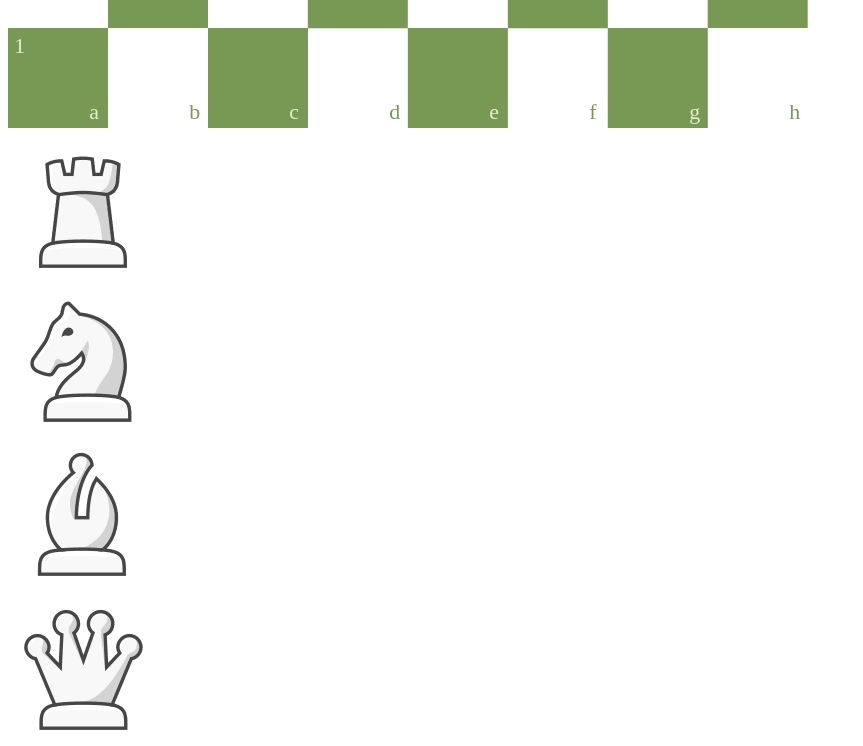
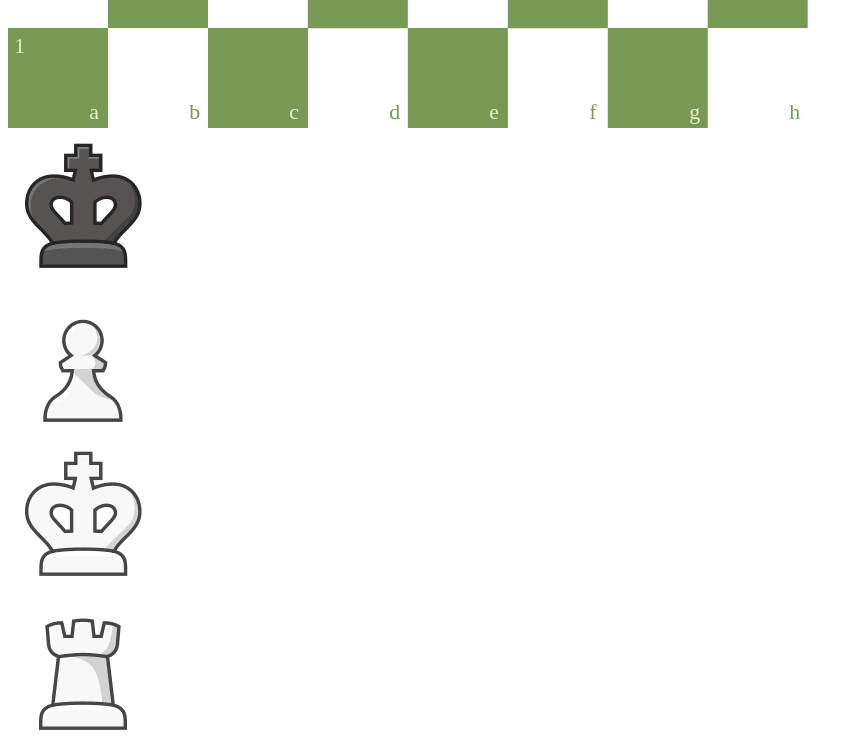
Before and after one commit to bazokhan/Chess, a React (Vite) app: page / in a window 1280 px wide. Shown: the part 680-1426 px from the top of the page, without its empty margins (0-863 px from the left). Built offline with nearby package versions, Linux system fonts and the light colour scheme.

Commit message:
add stalemate

```diff
--- a/src/components/App.tsx
+++ b/src/components/App.tsx
@@ -3,6 +3,7 @@ import { BoardProvider } from 'context/BoardContext'
 import { PositionProvider } from 'context/PositionContext'
 import { Layout } from './Layout'
 import { TurnProvider } from 'context/TurnContext'
+import { DebugProvider } from 'context/DebugContext'
 
 const App = () => {
   return (
@@ -10,9 +11,11 @@ const App = () => {
       <TurnProvider>
         <PositionProvider>
           <BoardProvider>
-            <Layout>
-              <Board />
-            </Layout>
+            <DebugProvider>
+              <Layout>
+                <Board />
+              </Layout>
+            </DebugProvider>
           </BoardProvider>
         </PositionProvider>
       </TurnProvider>
--- /dev/null
+++ b/src/context/DebugContext.tsx
@@ -0,0 +1,29 @@
+import { FC, PropsWithChildren, createContext, useContext } from 'react'
+import { useTurnContext } from './TurnContext'
+
+const DebugContext = createContext<{
+  setTurnToWhite: () => void
+  setTurnToBlack: () => void
+}>({
+  setTurnToWhite: () => {},
+  setTurnToBlack: () => {}
+})
+
+export const useDebugContext = () => useContext(DebugContext)
+
+export const DebugProvider: FC<PropsWithChildren> = ({ children }) => {
+  const { setTurn } = useTurnContext()
+  const setTurnToWhite = () => setTurn('w')
+  const setTurnToBlack = () => setTurn('b')
+
+  return (
+    <DebugContext.Provider
+      value={{
+        setTurnToWhite,
+        setTurnToBlack
+      }}
+    >
+      {children}
+    </DebugContext.Provider>
+  )
+}
--- a/src/context/PositionContext.tsx
+++ b/src/context/PositionContext.tsx
@@ -18,41 +18,14 @@ import {
   getIsWhiteKingCheckMated,
   getIsWhiteKingChecked
 } from 'utils/getChecks'
+import { parseFenPosition } from 'utils/parseFenPosition'
+import { initialPosition } from 'data/normalInitialPosition'
 
-const initialPosition: TCell[] = [
-  { square: 'a1', piece: 'wr' },
-  { square: 'b1', piece: 'wn' },
-  { square: 'c1', piece: 'wb' },
-  { square: 'd1', piece: 'wq' },
-  { square: 'e1', piece: 'wk' },
-  { square: 'f1', piece: 'wb' },
-  { square: 'g1', piece: 'wn' },
-  { square: 'h1', piece: 'wr' },
-  { square: 'a2', piece: 'wp' },
-  { square: 'b2', piece: 'wp' },
-  { square: 'c2', piece: 'wp' },
-  { square: 'd2', piece: 'wp' },
-  { square: 'e2', piece: 'wp' },
-  { square: 'f2', piece: 'wp' },
-  { square: 'g2', piece: 'wp' },
-  { square: 'h2', piece: 'wp' },
-  { square: 'a8', piece: 'br' },
-  { square: 'b8', piece: 'bn' },
-  { square: 'c8', piece: 'bb' },
-  { square: 'd8', piece: 'bq' },
-  { square: 'e8', piece: 'bk' },
-  { square: 'f8', piece: 'bb' },
-  { square: 'g8', piece: 'bn' },
-  { square: 'h8', piece: 'br' },
-  { square: 'a7', piece: 'bp' },
-  { square: 'b7', piece: 'bp' },
-  { square: 'c7', piece: 'bp' },
-  { square: 'd7', piece: 'bp' },
-  { square: 'e7', piece: 'bp' },
-  { square: 'f7', piece: 'bp' },
-  { square: 'g7', piece: 'bp' },
-  { square: 'h7', piece: 'bp' }
-]
+const positions = {
+  random: '8/3Pk3/2KN2r1/8/5n2/8/8/3R4 b - - 0 76',
+  stalemate: '3k4/3P4/3K4/8/8/8/8/7R'
+}
+const initPosition = parseFenPosition(positions.stalemate)
 
 const PositionContext = createContext<{
   position: TCell[]
@@ -67,6 +40,8 @@ const PositionContext = createContext<{
   isBlackKingInCheck: boolean
   isWhiteKingCheckMated: boolean
   isBlackKingCheckMated: boolean
+  isWhiteKingStaleMated: boolean
+  isBlackKingStaleMated: boolean
 }>({
   position: initialPosition,
   movePieceToCoordinate: () => {},
@@ -79,13 +54,14 @@ const PositionContext = createContext<{
   isWhiteKingInCheck: false,
   isBlackKingInCheck: false,
   isWhiteKingCheckMated: false,
-  isBlackKingCheckMated: false
+  isBlackKingCheckMated: false,
+  isWhiteKingStaleMated: false,
+  isBlackKingStaleMated: false
 })
 
 export const usePositionContext = () => useContext(PositionContext)
-
 export const PositionProvider: FC<PropsWithChildren> = ({ children }) => {
-  const [position, setPosition] = useState<TCell[]>(initialPosition)
+  const [position, setPosition] = useState<TCell[]>(initPosition)
   const [history, setHistory] = useState<HistoryItem[]>([])
   const [future, setFuture] = useState<HistoryItem[]>([])
   const [pgn, setPgn] = useState<string[]>([])
@@ -198,12 +174,20 @@ export const PositionProvider: FC<PropsWithChildren> = ({ children }) => {
   }, [position])
 
   const isWhiteKingCheckMated = useMemo(() => {
-    return getIsWhiteKingCheckMated({ position })
-  }, [position])
+    return getIsWhiteKingCheckMated({ position, turn })
+  }, [position, turn])
 
   const isBlackKingCheckMated = useMemo(() => {
-    return getIsBlackKingCheckMated({ position })
-  }, [position])
+    return getIsBlackKingCheckMated({ position, turn })
+  }, [position, turn])
+
+  const isWhiteKingStaleMated = useMemo(() => {
+    return getIsWhiteKingCheckMated({ position, type: 'stalemate', turn })
+  }, [position, turn])
+
+  const isBlackKingStaleMated = useMemo(() => {
+    return getIsBlackKingCheckMated({ position, type: 'stalemate', turn })
+  }, [position, turn])
 
   return (
     <PositionContext.Provider
@@ -219,7 +203,9 @@ export const PositionProvider: FC<PropsWithChildren> = ({ children }) => {
         isWhiteKingInCheck,
         isBlackKingInCheck,
         isWhiteKingCheckMated,
-        isBlackKingCheckMated
+        isBlackKingCheckMated,
+        isWhiteKingStaleMated,
+        isBlackKingStaleMated
       }}
     >
       {children}
--- /dev/null
+++ b/src/data/normalInitialPosition.ts
@@ -0,0 +1,36 @@
+import { TCell } from 'types/Cell'
+
+export const initialPosition: TCell[] = [
+  { square: 'a1', piece: 'wr' },
+  { square: 'b1', piece: 'wn' },
+  { square: 'c1', piece: 'wb' },
+  { square: 'd1', piece: 'wq' },
+  { square: 'e1', piece: 'wk' },
+  { square: 'f1', piece: 'wb' },
+  { square: 'g1', piece: 'wn' },
+  { square: 'h1', piece: 'wr' },
+  { square: 'a2', piece: 'wp' },
+  { square: 'b2', piece: 'wp' },
+  { square: 'c2', piece: 'wp' },
+  { square: 'd2', piece: 'wp' },
+  { square: 'e2', piece: 'wp' },
+  { square: 'f2', piece: 'wp' },
+  { square: 'g2', piece: 'wp' },
+  { square: 'h2', piece: 'wp' },
+  { square: 'a8', piece: 'br' },
+  { square: 'b8', piece: 'bn' },
+  { square: 'c8', piece: 'bb' },
+  { square: 'd8', piece: 'bq' },
+  { square: 'e8', piece: 'bk' },
+  { square: 'f8', piece: 'bb' },
+  { square: 'g8', piece: 'bn' },
+  { square: 'h8', piece: 'br' },
+  { square: 'a7', piece: 'bp' },
+  { square: 'b7', piece: 'bp' },
+  { square: 'c7', piece: 'bp' },
+  { square: 'd7', piece: 'bp' },
+  { square: 'e7', piece: 'bp' },
+  { square: 'f7', piece: 'bp' },
+  { square: 'g7', piece: 'bp' },
+  { square: 'h7', piece: 'bp' }
+]
--- a/src/utils/getChecks.ts
+++ b/src/utils/getChecks.ts
@@ -2,6 +2,7 @@ import { TCell } from 'types/Cell'
 import { isWhite } from './pieces'
 import { getAvailableMoves } from './getAvailableMoves'
 import { getSquare } from './getCoordinates'
+import { TPlayer } from './getPlayerEvaluation'
 
 export const getIsWhiteKingChecked = ({ position }: { position: TCell[] }) => {
   const blackPieces = position.filter((c) => !isWhite(c))
@@ -25,11 +26,17 @@ export const getIsBlackKingChecked = ({ position }: { position: TCell[] }) => {
   )
 }
 
+type TCheckType = 'checkmate' | 'stalemate'
 export const getIsWhiteKingCheckMated = ({
-  position
+  position,
+  turn,
+  type = 'checkmate'
 }: {
   position: TCell[]
+  turn: TPlayer
+  type?: TCheckType
 }) => {
+  if (turn !== 'w') return false
   const blackPieces = position.filter((c) => !isWhite(c))
   const whitePieces = position.filter((c) => isWhite(c))
   const whiteKing = position.find((c) => c.piece === 'wk')
@@ -43,14 +50,22 @@ export const getIsWhiteKingCheckMated = ({
     (m) => getSquare(m) === whiteKing?.square
   )
 
-  return isWhiteKingChecked && !allAvailableMovesForWhite.length
+  return (
+    (type === 'checkmate' ? isWhiteKingChecked : !isWhiteKingChecked) &&
+    !allAvailableMovesForWhite.length
+  )
 }
 
 export const getIsBlackKingCheckMated = ({
-  position
+  position,
+  turn,
+  type = 'checkmate'
 }: {
   position: TCell[]
+  turn: TPlayer
+  type?: TCheckType
 }) => {
+  if (turn !== 'b') return false
   const blackPieces = position.filter((c) => !isWhite(c))
   const whitePieces = position.filter((c) => isWhite(c))
   const blackKing = position.find((c) => c.piece === 'bk')
@@ -64,5 +79,8 @@ export const getIsBlackKingCheckMated = ({
     (m) => getSquare(m) === blackKing?.square
   )
 
-  return isBlackKingChecked && !allAvailableMovesForBlack.length
+  return (
+    (type === 'checkmate' ? isBlackKingChecked : !isBlackKingChecked) &&
+    !allAvailableMovesForBlack.length
+  )
 }
--- /dev/null
+++ b/src/utils/parseFenPosition.ts
@@ -0,0 +1,31 @@
+import { getSquare } from './getCoordinates'
+
+const getXY = (index: number) => {
+  const x = index % 8
+  const y = Math.floor(index / 8)
+  return { x, y }
+}
+
+export const parseFenPosition = (fen: string) => {
+  return fen
+    .split(' ')[0]
+    .split('')
+    .map((token) => {
+      if (token === '/') return undefined
+      if (!Number.isNaN(Number(token))) {
+        return Array(Number(token)).fill('empty')
+      }
+      return {
+        piece: `${
+          token === token.toLowerCase() ? 'b' : 'w'
+        }${token.toLowerCase()}`
+      }
+    })
+    .flat()
+    .filter(Boolean)
+    .map((piece, index) => {
+      if (piece === 'empty') return undefined
+      return { ...piece, square: getSquare(getXY(index)) }
+    })
+    .filter(Boolean)
+}
```
Also changed, not shown: src/components/Layout.tsx (+31 -4 lines).
